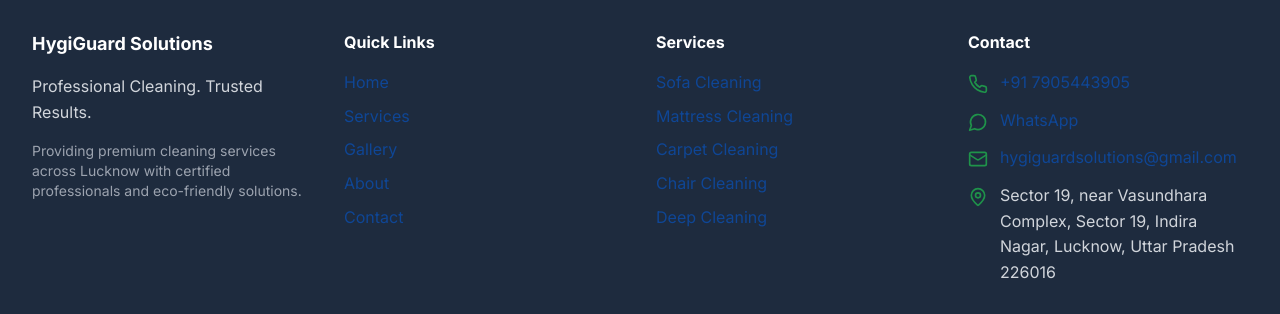
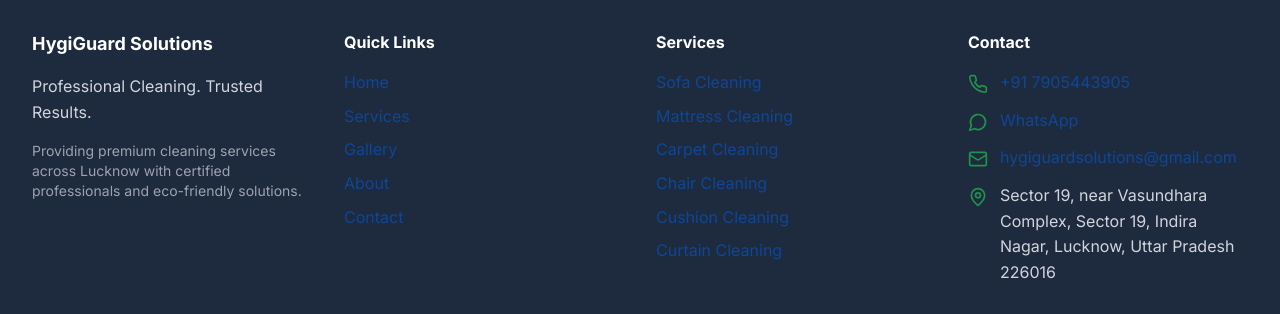
Before and after one commit to saketdev761/hygiguard, a Next.js app: page / in a window 1280 px wide. Shown: the part 6868-7182 px from the top of the page. Built offline with nearby package versions, Linux system fonts and the light colour scheme.

Commit message:
footer changes

```diff
--- a/src/components/layout/Footer.tsx
+++ b/src/components/layout/Footer.tsx
@@ -2,8 +2,8 @@
  * Footer Component
  */
 
-import React from "react";
-import Link from "next/link";
+import React from 'react';
+import Link from 'next/link';
 import {
   Phone,
   Mail,
@@ -14,8 +14,8 @@ import {
   Linkedin,
   Youtube,
   MessageCircle,
-} from "lucide-react";
-import { SITE_CONFIG } from "@/constants/site";
+} from 'lucide-react';
+import { SITE_CONFIG, SERVICES } from '@/constants/site';
 
 export const Footer = () => {
   const currentYear = new Date().getFullYear();
@@ -87,46 +87,16 @@ export const Footer = () => {
           <div>
             <h4 className="text-base font-bold mb-4">Services</h4>
             <ul className="space-y-2 text-gray-300">
-              <li>
-                <Link
-                  href="/services/sofa-cleaning"
-                  className="hover:text-secondary transition-colors"
-                >
-                  Sofa Cleaning
-                </Link>
-              </li>
-              <li>
-                <Link
-                  href="/services/mattress-cleaning"
-                  className="hover:text-secondary transition-colors"
-                >
-                  Mattress Cleaning
-                </Link>
-              </li>
-              <li>
-                <Link
-                  href="/services/carpet-cleaning"
-                  className="hover:text-secondary transition-colors"
-                >
-                  Carpet Cleaning
-                </Link>
-              </li>
-              <li>
-                <Link
-                  href="/services/chair-cleaning"
-                  className="hover:text-secondary transition-colors"
-                >
-                  Chair Cleaning
-                </Link>
-              </li>
-              <li>
-                <Link
-                  href="/services/deep-cleaning"
-                  className="hover:text-secondary transition-colors"
-                >
-                  Deep Cleaning
-                </Link>
-              </li>
+              {SERVICES.map((service) => (
+                <li key={service.slug}>
+                  <Link
+                    href={`/services/${service.slug}`}
+                    className="hover:text-secondary transition-colors"
+                  >
+                    {service.name}
+                  </Link>
+                </li>
+              ))}
             </ul>
           </div>
 
@@ -231,8 +201,8 @@ export const Footer = () => {
           <p className="mt-2">
             <Link href="#" className="hover:text-secondary transition-colors">
               Privacy Policy
-            </Link>{" "}
-            |{" "}
+            </Link>{' '}
+            |{' '}
             <Link href="#" className="hover:text-secondary transition-colors">
               Terms of Service
             </Link>
```
